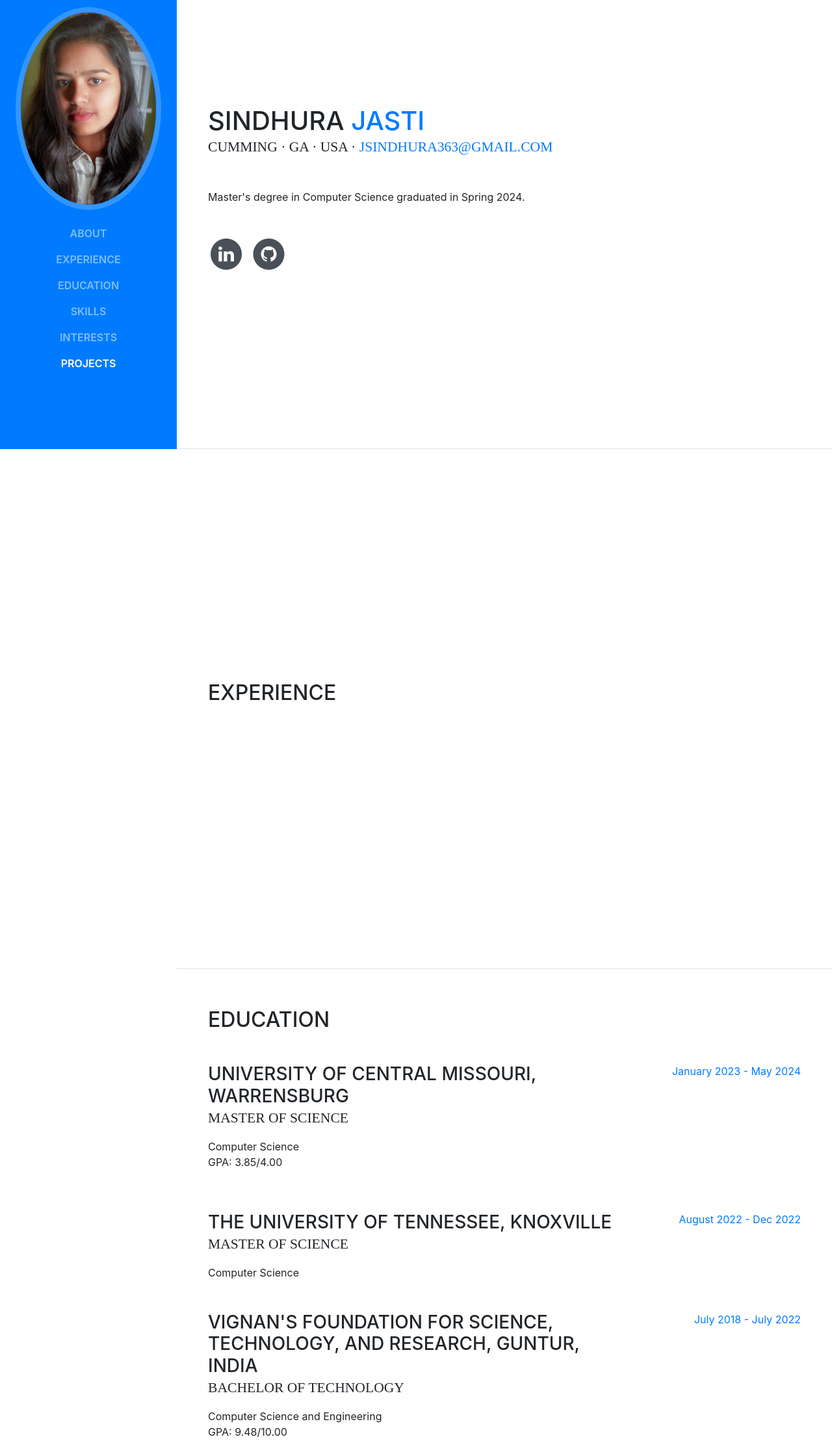
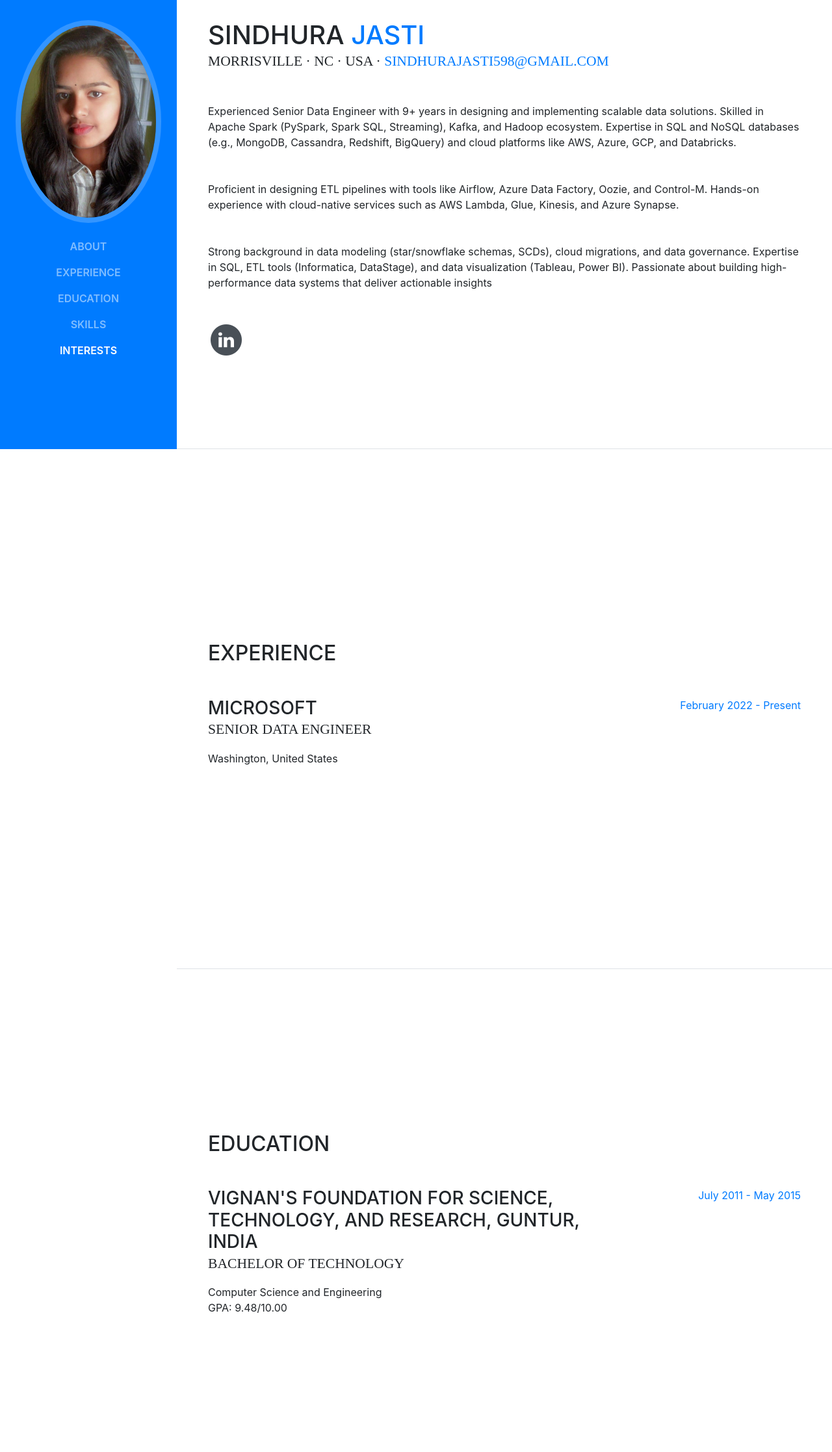
Before and after one commit to Sindhura363/sindhura363.github.io, a website with bundled scripts: page index.html in a window 1280 px wide. Shown: the part 109-2343 px from the top of the page at 65% size. Built offline with nearby package versions, Linux system fonts and the light colour scheme; a web font is replaced by a local one.

Commit message:
Update index.html

```diff
--- a/index.html
+++ b/index.html
@@ -54,9 +54,6 @@
           <li class="nav-item">
             <a class="nav-link js-scroll-trigger" href="#interests">Interests</a>
           </li>
-          <li class="nav-item">
-            <a class="nav-link js-scroll-trigger" href="#projects">Projects</a>
-          </li>
         </ul>
       </div>
     </nav>
@@ -68,10 +65,14 @@
           <h1 class="mb-0">Sindhura
             <span class="text-primary">Jasti</span>
           </h1>
-          <div class="subheading mb-5"> Cumming · GA · USA ·
-            <a href="mailto:name@email.com">jsindhura363@gmail.com</a>
+          <div class="subheading mb-5"> Morrisville · NC · USA ·
+            <a href="mailto:name@email.com">sindhurajasti598@gmail.com</a>
           </div>
-          <p class="mb-5">Master's degree in Computer Science graduated in Spring 2024. </p>
+          <p class="mb-5">Experienced Senior Data Engineer with 9+ years in designing and implementing scalable data solutions. Skilled in Apache Spark (PySpark, Spark SQL, Streaming), Kafka, and Hadoop ecosystem. Expertise in SQL and NoSQL databases (e.g., MongoDB, Cassandra, Redshift, BigQuery) and cloud platforms like AWS, Azure, GCP, and Databricks.</p>
+		<p class="mb-5">  Proficient in designing ETL pipelines with tools like Airflow, Azure Data Factory, Oozie, and Control-M. Hands-on experience with cloud-native services such as AWS Lambda, Glue, Kinesis, and Azure Synapse.
+
+		</p>
+	<p class="mb-5">Strong background in data modeling (star/snowflake schemas, SCDs), cloud migrations, and data governance. Expertise in SQL, ETL tools (Informatica, DataStage), and data visualization (Tableau, Power BI). Passionate about building high-performance data systems that deliver actionable insights </p>
           <ul class="list-inline list-social-icons mb-0">
 
             <li class="list-inline-item">
@@ -82,14 +83,6 @@
                 </span>
               </a>
             </li>
-            <li class="list-inline-item">
-              <a href="https://github.com/Sindhura363" target="_blank">
-                <span class="fa-stack fa-lg">
-                  <i class="fa fa-circle fa-stack-2x"></i>
-                  <i class="fa fa-github fa-stack-1x fa-inverse"></i>
-                </span>
-              </a>
-            </li>
           </ul>
         </div>
       </section>
@@ -97,35 +90,24 @@
       <section class="resume-section p-3 p-lg-5 d-flex flex-column" id="experience">
         <div class="my-auto">
           <h2 class="mb-5">Experience</h2>
+	<div class="resume-item d-flex flex-column flex-md-row">
+            <div class="resume-content mr-auto">
+              <h3 class="mb-0">Microsoft</h3>
+              <div class="subheading mb-3">Senior Data Engineer</div>
+              <div>Washington, United States</div>
+              <p></p>
+            </div>
+            <div class="resume-date text-md-right">
+              <span class="text-primary">February 2022 - Present</span>
+            </div>
+          </div>
 
-                </section>
+        </div>
+      </section>
 
       <section class="resume-section p-3 p-lg-5 d-flex flex-column" id="education">
         <div class="my-auto">
           <h2 class="mb-5">Education</h2>
-
-	<div class="resume-item d-flex flex-column flex-md-row mb-5">
-            <div class="resume-content mr-auto">
-              <h3 class="mb-0">University of Central Missouri, Warrensburg</h3>
-              <div class="subheading mb-3">Master of Science</div>
-              <div>Computer Science</div>
-              <p>GPA: 3.85/4.00</p>
-            </div>
-            <div class="resume-date text-md-right">
-              <span class="text-primary">January 2023 - May 2024</span>
-            </div>
-          </div>
-
-          <div class="resume-item d-flex flex-column flex-md-row mb-5">
-            <div class="resume-content mr-auto">
-              <h3 class="mb-0">The University of Tennessee, Knoxville</h3>
-              <div class="subheading mb-3">Master of Science</div>
-              <div>Computer Science</div>
-            </div>
-            <div class="resume-date text-md-right">
-              <span class="text-primary">August 2022 - Dec 2022</span>
-            </div>
-          </div>
 
           <div class="resume-item d-flex flex-column flex-md-row">
             <div class="resume-content mr-auto">
@@ -135,7 +117,7 @@
               <p>GPA: 9.48/10.00</p>
             </div>
             <div class="resume-date text-md-right">
-              <span class="text-primary">July 2018 - July 2022</span>
+              <span class="text-primary">July 2011 - May 2015</span>
             </div>
           </div>
 
```
